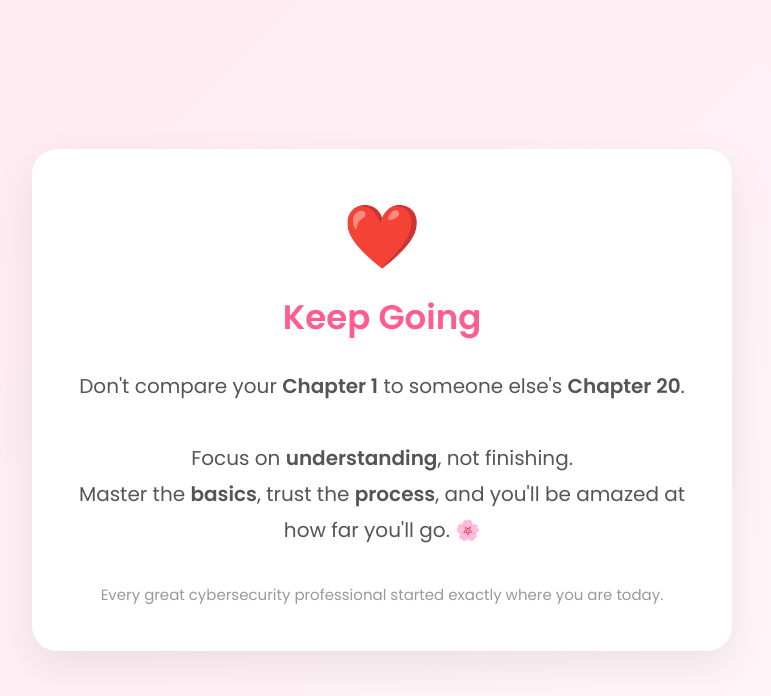
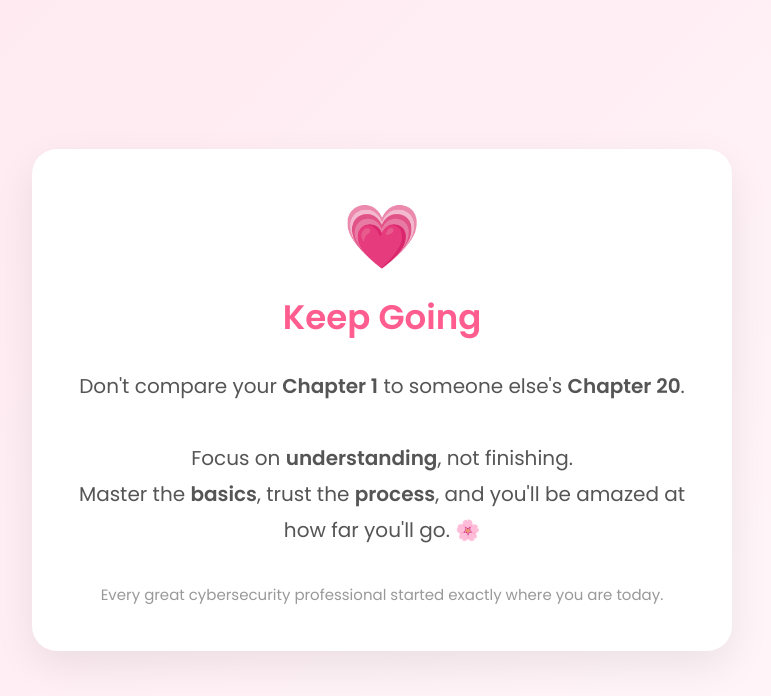
Before and after one commit to S7erif7/keepgoing, a plain HTML site: page index.html in a window 1280 px wide. Shown: the whole page, without its empty margins (258-1029 px from the left). Drawn offline with Linux system fonts and the light colour scheme.

Commit message:
Replace heart emoji with a different heart emoji

```diff
--- a/index.html
+++ b/index.html
@@ -85,7 +85,7 @@ h1{
 
 <div class="card">
 
-<div class="heart">❤️</div>
+<div class="heart">💗</div>
 
 <h1>Keep Going</h1>
 
```
